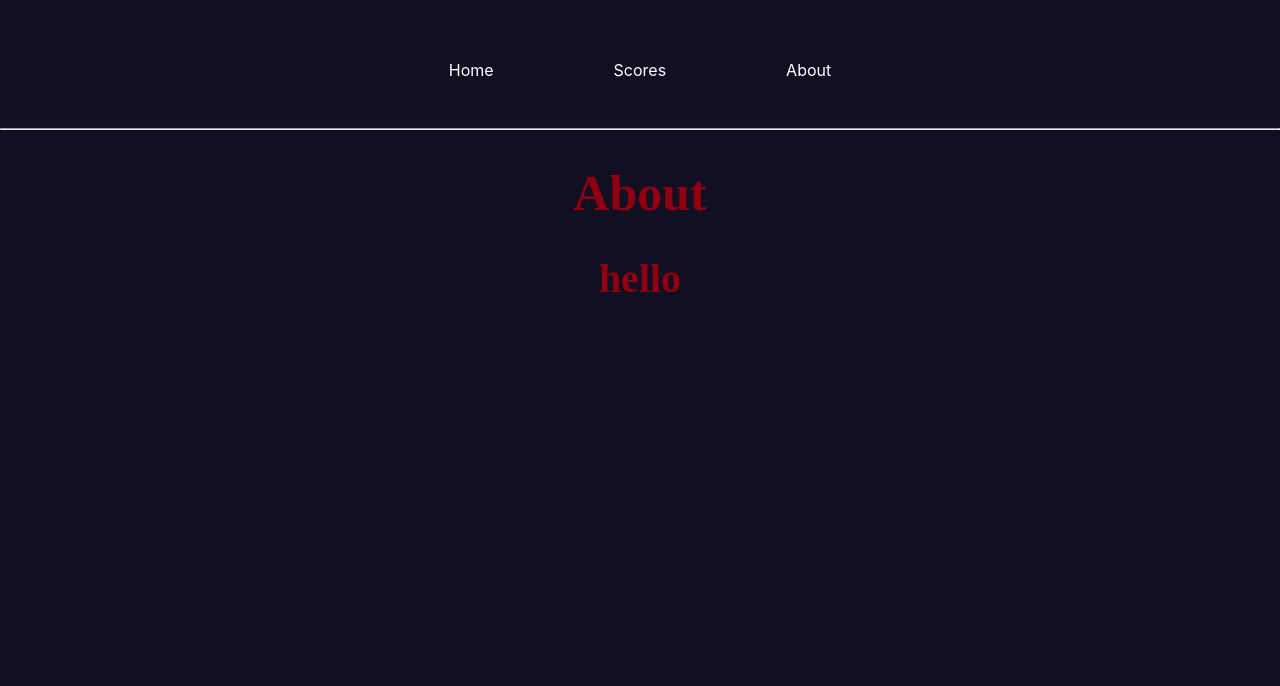
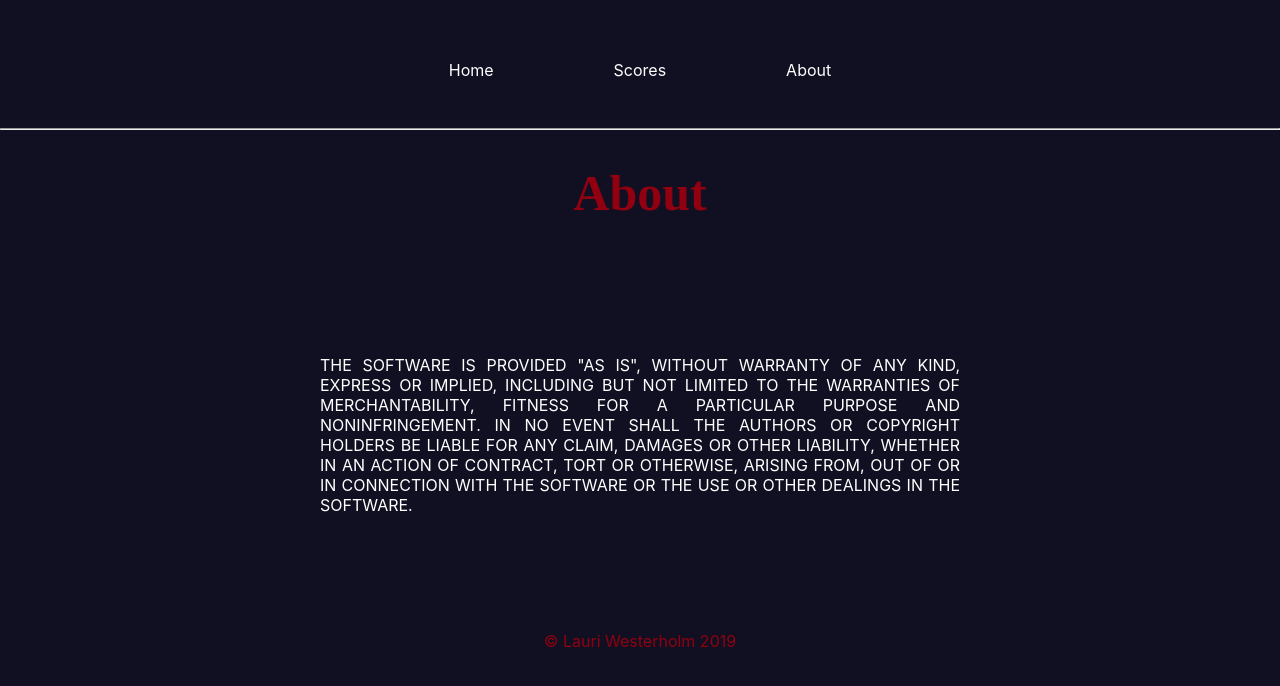
Before and after one commit to lwesterl/ScoreServer, a React (Create React App) app in the folder frontend/: page /About in a window 1280 px wide. Shown: the top 686 px of the page. Built offline with nearby package versions, Linux system fonts and the light colour scheme; what react-animations would draw is missing.

Commit message:
add content to the About page

```diff
--- /dev/null
+++ b/frontend/src/pages/About/About.css
@@ -0,0 +1,18 @@
+.about {
+  padding-top: 100px;
+  color: white;
+  text-align: justify;
+  text-justify: inter-word;
+  width: 50%;
+  margin-left: auto;
+  margin-right: auto;
+}
+
+.copyright {
+  color: #900010;
+  padding-top: 100px;
+  float: left;
+	text-align: center;
+	bottom: 0px;
+	width: 100%;
+}
--- a/frontend/src/pages/About/About.js
+++ b/frontend/src/pages/About/About.js
@@ -1,11 +1,30 @@
 import React from 'react';
 import HideComponent from '../../components/HideComponent';
+import './About.css';
 
+const content = [
+<p className='about'>
+THE SOFTWARE IS PROVIDED "AS IS", WITHOUT WARRANTY OF ANY KIND,
+EXPRESS OR IMPLIED, INCLUDING BUT NOT LIMITED TO THE WARRANTIES OF MERCHANTABILITY,
+FITNESS FOR A PARTICULAR PURPOSE AND NONINFRINGEMENT.
+IN NO EVENT SHALL THE AUTHORS OR COPYRIGHT HOLDERS BE LIABLE FOR ANY CLAIM,
+DAMAGES OR OTHER LIABILITY, WHETHER IN AN ACTION OF CONTRACT, TORT OR OTHERWISE,
+ARISING FROM, OUT OF OR IN CONNECTION WITH THE SOFTWARE OR THE USE OR OTHER DEALINGS IN THE SOFTWARE.</p>,
+<p className='about'><a href='https://github.com/lwesterl/ScoreServer' className='about'>ScoreServer on GitHub</a></p>]
+
+/**
+  *   Render About page
+  */
 function About() {
   return (
     <div>
-      <h1>About</h1>
-      < HideComponent components={[<h2>hello</h2>, <p>Hello hello something text</p>]} />
+      <div>
+        <h1>About</h1>
+        < HideComponent components={content} />
+      </div>
+      <div className='copyright'>
+        © Lauri Westerholm 2019
+      </div>
     </div>
   );
 
```
